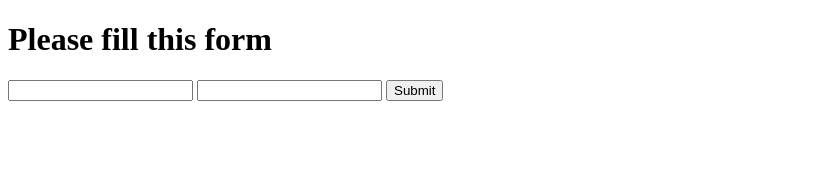
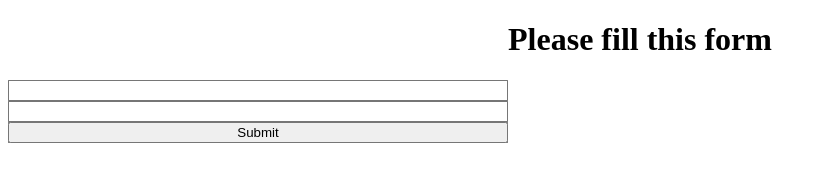
Before and after one commit to Sider-sys/OurRepo, a plain HTML site: page index.html in a window 1280 px wide. Shown: the whole page, without its empty margins (0-826 px from the left). Drawn offline with Linux system fonts and the light colour scheme.

Commit message:
Added style

```diff
--- a/index.html
+++ b/index.html
@@ -4,6 +4,7 @@
     <meta charset="UTF-8">
     <meta name="viewport" content="width=device-width, initial-scale=1.0">
     <title>Our Project</title>
+    <link rel="stylesheet" href="style.css">
 </head>
 <body>
     <h1>Please fill this form</h1>
--- /dev/null
+++ b/style.css
@@ -0,0 +1,9 @@
+h1 {
+    text-align: center;
+}
+form {
+    width: 500px;
+    background-color: grey;
+    display: flex;
+    flex-direction: column;
+}
```
